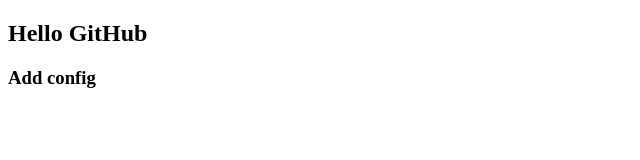
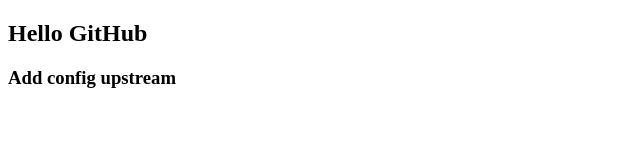
Before and after one commit to klgithub92/github-basedemo, a plain HTML site: page index.html in a window 1280 px wide. Shown: the full height of the page, 0-640 px from the left. Drawn offline with Linux system fonts and the light colour scheme.

Commit message:
修改index

```diff
--- a/index.html
+++ b/index.html
@@ -10,7 +10,7 @@
 
 <body>
   <h2>Hello GitHub</h2>
-  <h3>Add config</h3>
+  <h3>Add config upstream</h3>
 </body>
 
 </html>
```
